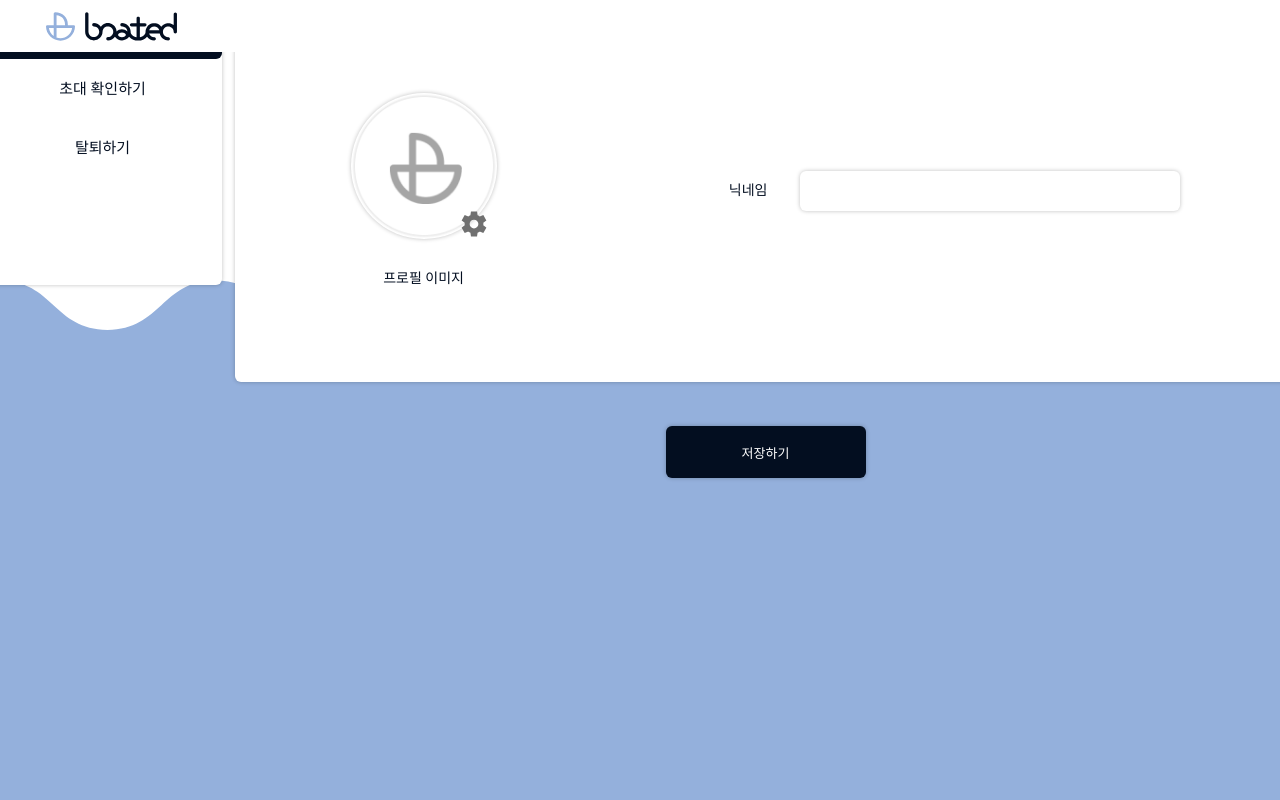
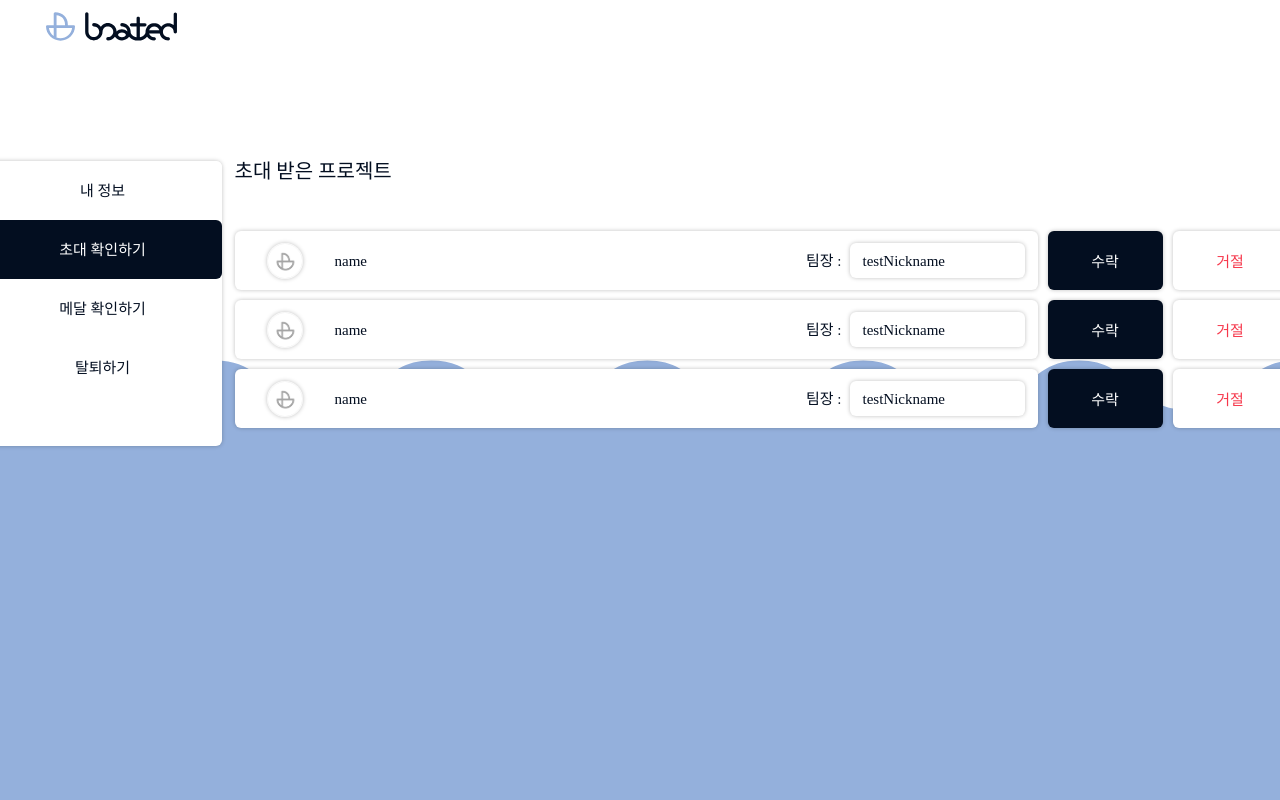
Before and after one commit to Project-Boated/boated-FE, a Next.js app: page /user/change in a window 1280 px wide. Both pictures are taken after a click on the element "초대 확인하기". Shown: the top 800 px of the page. Built offline with nearby package versions, Linux system fonts and the light colour scheme; no server answers; a web font is replaced by a local one.

Commit message:
feat: 프로젝트 초대 목업 데이터
#33

```diff
--- a/components/user/CheckProjectInvite/index.tsx
+++ b/components/user/CheckProjectInvite/index.tsx
@@ -15,8 +15,32 @@ import Theme from '@/styles/Theme';
 import * as Styled from './style';
 
 const CheckProjectInvite = () => {
-  const { data } = useQuery(queryKeys.PROJECTS_INVITES, () => getProjectsInvite());
+  // const { data } = useQuery(queryKeys.PROJECTS_INVITES, () => getProjectsInvite());
   const { myInfo } = useGetMyInfo();
+
+  const data = [
+    {
+      id: 4,
+      createdDate: '2022-08-08T14:52:55.128019',
+      name: 'name',
+      description: 'description',
+      captainNickname: 'testNickname',
+    },
+    {
+      id: 4,
+      createdDate: '2022-08-08T14:52:55.128019',
+      name: 'name',
+      description: 'description',
+      captainNickname: 'testNickname',
+    },
+    {
+      id: 4,
+      createdDate: '2022-08-08T14:52:55.128019',
+      name: 'name',
+      description: 'description',
+      captainNickname: 'testNickname',
+    },
+  ];
 
   const onClickInviteButton = useCallback((event: React.MouseEvent<HTMLButtonElement>, invitationId: number) => {
     const currentTarget: HTMLButtonElement = event.currentTarget;
--- a/components/user/ProfileNavigator/index.tsx
+++ b/components/user/ProfileNavigator/index.tsx
@@ -16,6 +16,9 @@ const ProfileNavigator = ({ tabNumber, setTabNumber }: ProfileNavigator) => {
         초대 확인하기
       </TabItem>
       <TabItem onClick={() => setTabNumber(2)} isSelected={tabNumber === 2}>
+        메달 확인하기
+      </TabItem>
+      <TabItem onClick={() => setTabNumber(3)} isSelected={tabNumber === 3}>
         탈퇴하기
       </TabItem>
     </Wrapper>
--- a/pages/user/change.tsx
+++ b/pages/user/change.tsx
@@ -13,7 +13,7 @@ const ChangeUserInfoPage: NextPage = () => {
   const [tabNumber, setTabNumber] = useState(0);
 
   return (
-    <AppLayoutMain>
+    <AppLayoutMain height="100vh" bottom="-45vh">
       <Wrapper>
         <ProfileNavigator tabNumber={tabNumber} setTabNumber={setTabNumber} />
         {tabNumber === 0 && <ChangeUserInfo />}
```
